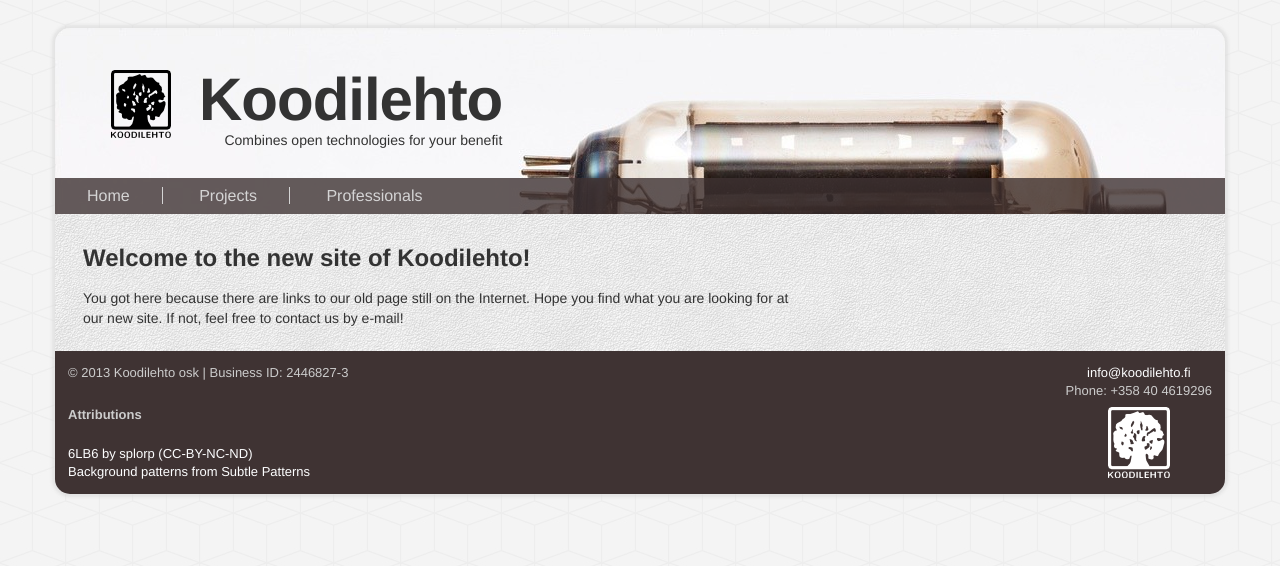
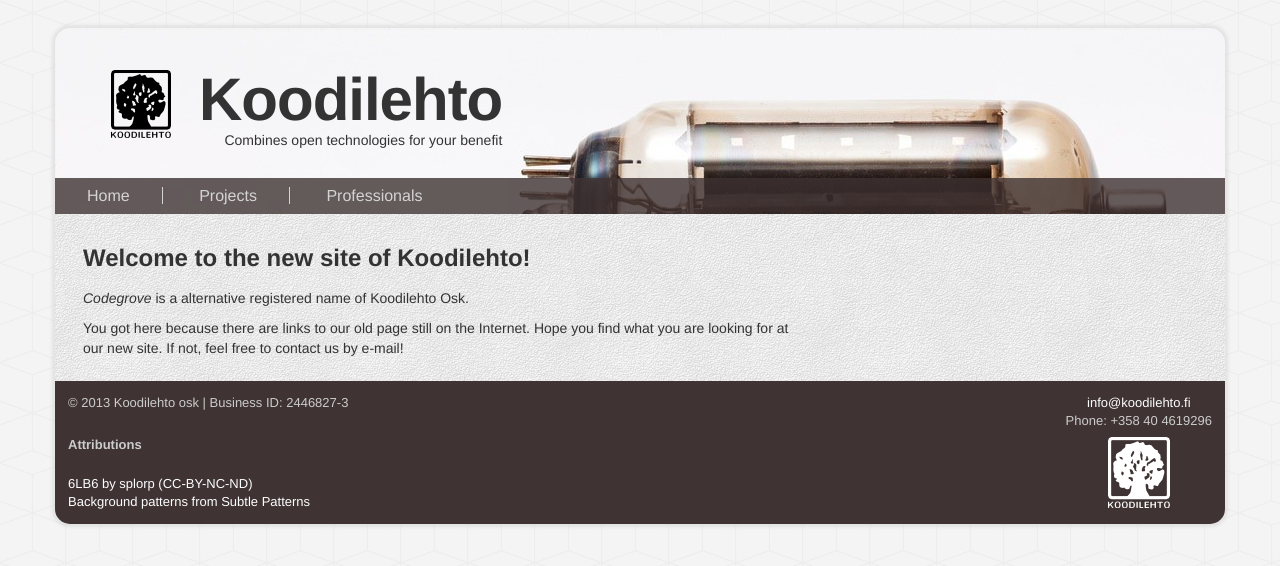
Before and after one commit to koodilehto/koodilehto-site, a Jekyll site: the page built from oldsite.html, in a window 1280 px wide. Shown: the top 566 px of the page. Built offline with Jekyll 4.4.1, drawn with Linux system fonts in a browser that asks for light colours.

Commit message:
Add some more

```diff
--- a/oldsite.html
+++ b/oldsite.html
@@ -6,6 +6,8 @@
 <div class="row">
     <div class="span8">
         <h3>Welcome to the new site of Koodilehto!</h3>
+	<p><em>Codegrove</em> is a alternative registered name of
+	Koodilehto Osk.</p>
         <p>You got here because there are links to our old page still
         on the Internet. Hope you find what you are looking for at our
         new site. If not, feel free to contact us by e-mail!</p>
```
